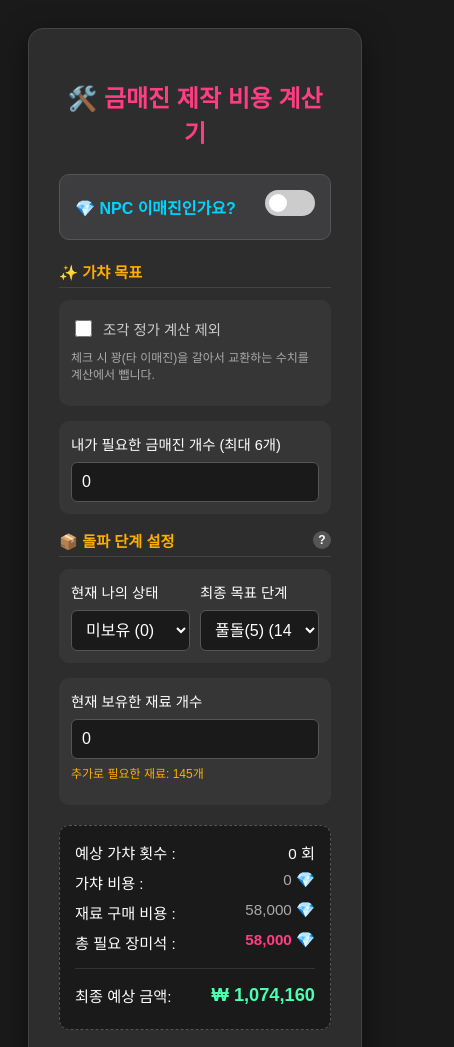
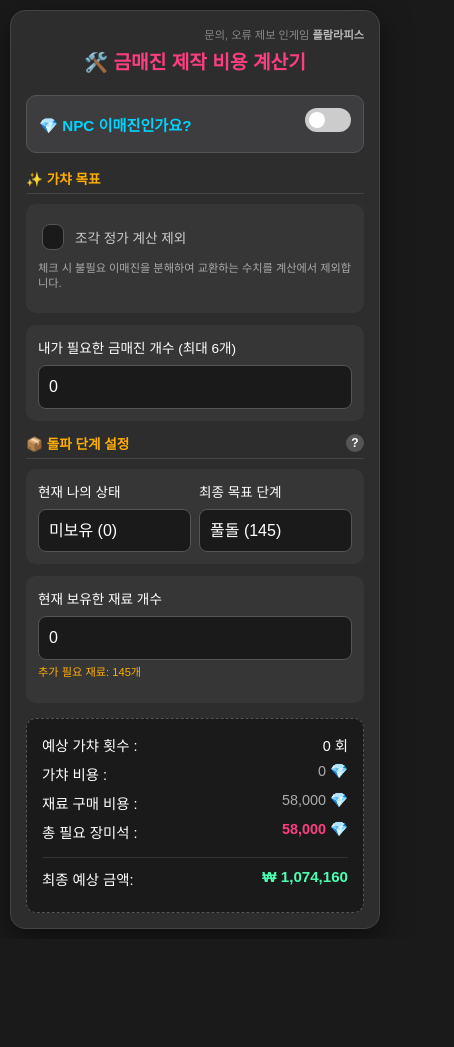
Before and after one commit to Flame-lapis/flame-lapis.github.io, a plain HTML site: page index.html in a window 390 px wide. Shown: the top 1047 px of the page, 454 px wide, since content can reach past the window. After the commit the page ends 939 px from the top, so only its background shows below. Drawn offline with Linux system fonts and the light colour scheme.

Commit message:
모바일 반응형 코드 추가

```diff
--- a/index.html
+++ b/index.html
@@ -2,7 +2,8 @@
 <html lang="ko">
 <head>
     <meta charset="UTF-8">
-    <title>이매진 가챠 및 제작 비용 계산기</title>
+    <meta name="viewport" content="width=device-width, initial-scale=1.0, maximum-scale=1.0, user-scalable=no">
+    <title>이매진 정밀 비용 계산기</title>
     <style>
         :root {
             --primary-color: #ff3e81;
@@ -13,52 +14,91 @@
             --card-bg: #2d2d2e;
             --error-color: #ff4d4d;
         }
-        body { font-family: 'Pretendard', sans-serif; background-color: var(--bg-color); color: #fff; display: flex; justify-content: center; padding: 20px; }
-        .calc-card { background: var(--card-bg); padding: 30px; border-radius: 15px; width: 100%; max-width: 500px; border: 1px solid #444; box-shadow: 0 10px 30px rgba(0,0,0,0.5); position: relative; }
-        h2 { text-align: center; color: var(--primary-color); margin-bottom: 25px; transition: all 0.3s; }
+        body { font-family: 'Pretendard', sans-serif; background-color: var(--bg-color); color: #fff; display: flex; justify-content: center; padding: 10px; margin: 0; }
 
-        .npc-toggle-group { margin-bottom: 20px; background: #3d3d3f; padding: 15px; border-radius: 10px; border: 1px solid #555; display: flex; align-items: center; justify-content: space-between; }
-        .npc-label { font-weight: bold; font-size: 1em; color: var(--npc-color); }
-        .switch { position: relative; display: inline-block; width: 50px; height: 26px; }
+        .calc-card {
+            background: var(--card-bg);
+            padding: 20px;
+            border-radius: 15px;
+            width: 100%;
+            max-width: 480px;
+            border: 1px solid #444;
+            box-shadow: 0 10px 30px rgba(0,0,0,0.5);
+            position: relative;
+            box-sizing: border-box;
+        }
+
+        .creator-info { text-align: right; font-size: 0.7em; color: #888; margin-bottom: 5px; }
+        .creator-info strong { color: #bbb; }
+
+        h2 { text-align: center; color: var(--primary-color); margin-bottom: 20px; transition: all 0.3s; margin-top: 0; font-size: 1.4em; }
+
+        .npc-toggle-group { margin-bottom: 15px; background: #3d3d3f; padding: 12px; border-radius: 10px; border: 1px solid #555; display: flex; align-items: center; justify-content: space-between; }
+        .npc-label { font-weight: bold; font-size: 0.95em; color: var(--npc-color); }
+        .switch { position: relative; display: inline-block; width: 46px; height: 24px; flex-shrink: 0; }
         .switch input { opacity: 0; width: 0; height: 0; }
         .slider { position: absolute; cursor: pointer; top: 0; left: 0; right: 0; bottom: 0; background-color: #ccc; transition: .4s; border-radius: 34px; }
-        .slider:before { position: absolute; content: ""; height: 18px; width: 18px; left: 4px; bottom: 4px; background-color: white; transition: .4s; border-radius: 50%; }
+        .slider:before { position: absolute; content: ""; height: 16px; width: 16px; left: 4px; bottom: 4px; background-color: white; transition: .4s; border-radius: 50%; }
         input:checked + .slider { background-color: var(--npc-color); }
-        input:checked + .slider:before { transform: translateX(24px); }
+        input:checked + .slider:before { transform: translateX(22px); }
 
-        .section-title { font-size: 0.95em; color: var(--gold-color); margin-bottom: 12px; font-weight: bold; border-bottom: 1px solid #444; padding-bottom: 5px; display: flex; align-items: center; justify-content: space-between; }
-        .input-group { margin-bottom: 15px; background: #363637; padding: 12px; border-radius: 10px; }
-        .checkbox-group { display: flex; align-items: center; gap: 8px; font-size: 0.9em; color: #ccc; cursor: pointer; margin-top: 5px; }
-        .checkbox-group input { width: 17px; height: 17px; cursor: pointer; }
+        .section-title { font-size: 0.9em; color: var(--gold-color); margin-bottom: 10px; font-weight: bold; border-bottom: 1px solid #444; padding-bottom: 5px; display: flex; align-items: center; justify-content: space-between; }
+        .input-group { margin-bottom: 12px; background: #363637; padding: 12px; border-radius: 10px; box-sizing: border-box; }
+        .checkbox-group { display: flex; align-items: center; gap: 8px; font-size: 0.85em; color: #ccc; cursor: pointer; margin-top: 5px; }
+        .checkbox-group input { width: 18px; height: 18px; cursor: pointer; flex-shrink: 0; }
 
-        label { display: block; margin-bottom: 8px; font-size: 0.9em; }
-        input, select { width: 100%; padding: 10px; box-sizing: border-box; background: #1a1a1b; border: 1px solid #555; color: #fff; border-radius: 6px; font-size: 1em; }
+        label { display: block; margin-bottom: 8px; font-size: 0.85em; }
+        input, select {
+            width: 100%;
+            padding: 12px 10px;
+            box-sizing: border-box;
+            background: #1a1a1b;
+            border: 1px solid #555;
+            color: #fff;
+            border-radius: 8px;
+            font-size: 16px; /* 모바일 아이폰 줌 방지 */
+            appearance: none;
+        }
         input:focus, select:focus { border-color: var(--primary-color); outline: none; }
 
-        .error-msg { color: var(--error-color); font-size: 0.8em; margin-top: 8px; display: none; font-weight: bold; }
+        .flex-row { display: flex; gap: 8px; }
+        .flex-row > div { flex: 1; min-width: 0; }
+
+        .error-msg { color: var(--error-color); font-size: 0.75em; margin-top: 8px; display: none; font-weight: bold; }
         .invalid { border: 1px solid var(--error-color) !important; }
 
         .tooltip-container { position: relative; display: inline-block; cursor: pointer; }
         .info-btn { background: #555; color: white; border-radius: 50%; width: 18px; height: 18px; display: inline-flex; align-items: center; justify-content: center; font-size: 12px; font-weight: bold; margin-left: 5px; }
         .tooltip-text {
-            visibility: hidden; width: 200px; background-color: #444; color: #fff; text-align: left; border-radius: 8px; padding: 10px;
+            visibility: hidden; width: 180px; background-color: #444; color: #fff; text-align: left; border-radius: 8px; padding: 10px;
             position: absolute; z-index: 10; bottom: 125%; left: 50%; transform: translateX(-50%); opacity: 0; transition: opacity 0.3s;
-            font-size: 0.85em; line-height: 1.6; box-shadow: 0 5px 15px rgba(0,0,0,0.5); border: 1px solid var(--gold-color);
+            font-size: 0.8em; line-height: 1.5; box-shadow: 0 5px 15px rgba(0,0,0,0.5); border: 1px solid var(--gold-color);
+            pointer-events: none;
         }
         .tooltip-container:hover .tooltip-text { visibility: visible; opacity: 1; }
 
-        .result-area { margin-top: 20px; padding: 15px; background: #1a1a1b; border-radius: 10px; border: 1px dashed #555; }
-        .result-row { display: flex; justify-content: space-between; margin-bottom: 8px; font-size: 0.95em; }
+        .result-area { margin-top: 15px; padding: 15px; background: #1a1a1b; border-radius: 10px; border: 1px dashed #555; }
+        .result-row { display: flex; justify-content: space-between; margin-bottom: 8px; font-size: 0.9em; }
         .highlight { color: var(--primary-color); font-weight: bold; }
-        .won-highlight { color: var(--point-color); font-weight: bold; font-size: 1.2em; }
-        .helper-text { font-size: 0.75em; color: #aaa; margin-top: 5px; }
+        .won-highlight { color: var(--point-color); font-weight: bold; font-size: 1.15em; }
+        .helper-text { font-size: 0.7em; color: #aaa; margin-top: 5px; line-height: 1.3; }
 
         #npcOptionsArea { display: none; }
+
+        /* 모바일 대응 미디어 쿼리 */
+        @media screen and (max-width: 400px) {
+            h2 { font-size: 1.2em; }
+            .calc-card { padding: 15px; }
+            .section-title { font-size: 0.85em; }
+            .won-highlight { font-size: 1.05em; }
+        }
     </style>
 </head>
 <body>
 
 <div class="calc-card">
+    <div class="creator-info">문의, 오류 제보 인게임 <strong>플람라피스</strong></div>
+
     <h2 id="mainTitle">🛠️ 금매진 제작 비용 계산기</h2>
 
     <div class="npc-toggle-group">
@@ -81,13 +121,13 @@
             <input type="checkbox" id="excludeExchange" onchange="calculate()">
             조각 정가 계산 제외
         </label>
-        <p class="helper-text">체크 시 꽝(타 이매진)을 갈아서 교환하는 수치를 계산에서 뺍니다.</p>
+        <p class="helper-text">체크 시 불필요 이매진을 분해하여 교환하는 수치를 계산에서 제외합니다.</p>
     </div>
 
     <div class="input-group">
         <label id="goldLabel">내가 필요한 금매진 개수 (최대 6개)</label>
         <input type="number" id="targetGold" value="0" min="0" oninput="calculate(this)">
-        <div id="goldError" class="error-msg">이매진 제작 및 돌파에 필요한 최대 개수는 6개입니다.</div>
+        <div id="goldError" class="error-msg">최대 개수는 6개입니다.</div>
     </div>
 
     <div class="section-title" id="stepSecTitle">
@@ -101,25 +141,25 @@
     </div>
 
     <div class="input-group">
-        <div style="display: flex; gap: 10px;">
-            <div style="flex: 1;">
+        <div class="flex-row">
+            <div>
                 <label>현재 나의 상태</label>
                 <select id="currentStep" onchange="calculate()">
                 </select>
             </div>
-            <div style="flex: 1;">
+            <div>
                 <label>최종 목표 단계</label>
                 <select id="targetStep" onchange="calculate()">
                 </select>
             </div>
         </div>
-        <div id="stepError" class="error-msg">현재 나의 상태보다 최종 목표가 낮습니다.</div>
+        <div id="stepError" class="error-msg">현재 상태보다 목표가 낮습니다.</div>
     </div>
 
     <div class="input-group">
         <label>현재 보유한 재료 개수</label>
         <input type="number" id="ownedMaterials" value="0" min="0" oninput="calculate(this)">
-        <p class="helper-text" id="neededText" style="color:var(--gold-color)">추가로 필요한 재료: 0개</p>
+        <p class="helper-text" id="neededText" style="color:var(--gold-color)">추가 필요 재료: 0개</p>
     </div>
 
     <div class="result-area">
@@ -127,7 +167,7 @@
         <div class="result-row"><span>가챠 비용 :</span><span><span id="gachaStone" style="color:#aaa;">0</span> 💎</span></div>
         <div class="result-row"><span>재료 구매 비용 :</span><span><span id="materialStone" style="color:#aaa;">0</span> 💎</span></div>
         <div class="result-row"><span>총 필요 장미석 :</span><span class="highlight"><span id="totalStone">0</span> 💎</span></div>
-        <div class="result-row" style="margin-top: 15px; border-top: 1px solid #333; padding-top: 15px;">
+        <div class="result-row" style="margin-top: 15px; border-top: 1px solid #333; padding-top: 10px;">
             <span>최종 예상 금액:</span><span class="won-highlight">₩ <span id="totalWon">0</span></span>
         </div>
     </div>
@@ -139,13 +179,13 @@
         GOLD: {
             CHANCE: 0.012, PITY: 20, POOL: 14, PIECE_GAINED: 25, PIECE_REQ: 100,
             STEPS: [0, 15, 35, 55, 80, 110, 145],
-            NAMES: ["미보유", "제작 완료", "1 돌파 완료", "2 돌파 완료", "3 돌파 완료", "4 돌파 완료", "풀돌(5)"]
+            NAMES: ["미보유", "제작", "1돌", "2돌", "3돌", "4돌", "풀돌"]
         },
         NPC: {
             CHANCE: 0.0015, PITY: 80, POOL: 4,
             NPC_PIECE_GAINED: 75, PIECE_REQ: 300,
             STEPS: [0, 20, 50, 90, 140, 200, 280],
-            NAMES: ["미보유", "제작 완료", "1 돌파 완료", "2 돌파 완료", "3 돌파 완료", "4 돌파 완료", "풀돌(5)"]
+            NAMES: ["미보유", "제작", "1돌", "2돌", "3돌", "4돌", "풀돌"]
         }
     };
 
@@ -156,18 +196,18 @@
         const color = isNPC ? "var(--npc-color)" : "var(--primary-color)";
         const subColor = isNPC ? "var(--npc-color)" : "var(--gold-color)";
 
-        mainTitle.innerText = isNPC ? "🛠️ NPC 이매진 비용 계산기" : "🛠️ 금매진 제작 비용 계산기";
+        mainTitle.innerText = isNPC ? "🛠️ NPC 이매진 계산기" : "🛠️ 금매진 제작 계산기";
         mainTitle.style.color = color;
         npcOptionsArea.style.display = isNPC ? "block" : "none";
 
-        document.getElementById('goldLabel').innerText = isNPC ? "필요한 NPC 이매진 개수 (최대 6개)" : "내가 필요한 금매진 개수 (최대 6개)";
+        document.getElementById('goldLabel').innerText = isNPC ? "필요한 NPC 개수 (최대 6개)" : "필요한 금매진 개수 (최대 6개)";
         document.getElementById('gachaSecTitle').style.color = subColor;
         document.getElementById('stepSecTitle').style.color = subColor;
 
         const tooltip = document.getElementById('tooltipContent');
         tooltip.innerHTML = isNPC ?
             `• 제작 : 20개<br>• 1 돌 : +30개 (50)<br>• 2 돌 : +40개 (90)<br>• 3 돌 : +50개 (140)<br>• 4 돌 : +60개 (200)<br>• 5 돌 : +80개 (280)` :
-            `• 제작 : 15개<br>• 1 돌 : +20개 (35)<br>• 2 돌 : +20개 (55)<br>• 3 돌파 : +25개 (80)<br>• 4 돌파 : +30개 (110)<br>• 5 돌파: +35개 (145)`;
+            `• 제작 : 15개<br>• 1 돌 : +20개 (35)<br>• 2 돌 : +20개 (55)<br>• 3 돌 : +25개 (80)<br>• 4 돌 : +30개 (110)<br>• 5 돌 : +35개 (145)`;
 
         updateSelectOptions();
         calculate();
@@ -211,8 +251,6 @@
 
         if (isNPC) {
             const mode = CONFIG.NPC;
-
-            // 1. 공명 사용 로직 (공명이 있으면 천장 시 확정)
             let resonanceUsed = Math.min(resonanceCount, remainingTargets);
             if (resonanceUsed > 0) {
                 const avgPerCycleWithRes = (mode.PITY * mode.CHANCE) + 1;
@@ -220,32 +258,24 @@
                 remainingTargets -= resonanceUsed;
             }
 
-            // 2. 남은 목표에 대해 가챠 계산 (주 1회 제약 반영)
             if (remainingTargets > 0) {
                 const totalNpcPerCycle = (mode.PITY * mode.CHANCE) + 1;
                 const directNpcValue = totalNpcPerCycle * (1 / mode.POOL);
-
                 let pieceEfficiency = 0;
                 if (!isExcludeExchange) {
-                    // NPC 조각 정가 효율 계산
-                    const totalGoldPerCycle = 3;
                     const npcJunkPieceVal = (totalNpcPerCycle * (3 / mode.POOL)) * (mode.NPC_PIECE_GAINED / mode.PIECE_REQ);
-                    const goldJunkPieceVal = totalGoldPerCycle * (CONFIG.GOLD.PIECE_GAINED / mode.PIECE_REQ);
+                    const goldJunkPieceVal = 3 * (CONFIG.GOLD.PIECE_GAINED / mode.PIECE_REQ);
                     pieceEfficiency = (npcJunkPieceVal + goldJunkPieceVal);
-
-                    // 핵심: 주 1회 제약. 남은 목표 중 1개분만 정가 효율 적용
                     if (remainingTargets > 1) {
                         const cyclesForFirstOne = 1 / (directNpcValue + pieceEfficiency);
                         totalGacha += cyclesForFirstOne * mode.PITY;
                         remainingTargets -= 1;
-                        pieceEfficiency = 0; // 두 번째부터는 정가 불가
+                        pieceEfficiency = 0;
                     }
                 }
-                // 최종 남은 개수 계산 (정가 포함 1개 or 정가 제외 전체)
                 totalGacha += (remainingTargets / (directNpcValue + pieceEfficiency)) * mode.PITY;
             }
         } else {
-            // 일반 금매진 (주간 제한 없음 가정)
             const mode = CONFIG.GOLD;
             const avgPerCycle = (mode.PITY * mode.CHANCE) + 1;
             const directValue = avgPerCycle * (1 / mode.POOL);
@@ -261,7 +291,7 @@
         const totalStone = gachaStone + materialStone;
         const totalWon = Math.floor(totalStone * CONFIG.PRICE_PER_STONE);
 
-        document.getElementById('neededText').innerText = `추가로 필요한 재료: ${finalNeeded}개`;
+        document.getElementById('neededText').innerText = `추가 필요 재료: ${finalNeeded}개`;
         document.getElementById('expGacha').innerText = totalGacha.toLocaleString();
         document.getElementById('gachaStone').innerText = gachaStone.toLocaleString();
         document.getElementById('materialStone').innerText = materialStone.toLocaleString();
```
